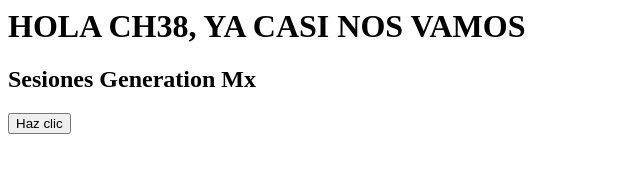
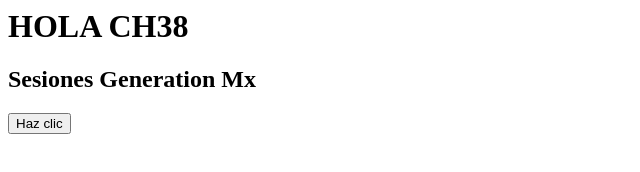
Before and after one commit to AdrianaBacilio/Ch38-sesiones, a plain HTML site: page index.html in a window 1280 px wide. Shown: the whole page, without its empty margins (0-640 px from the left). Drawn offline with Linux system fonts and the light colour scheme.

Commit message:
index.html

```diff
--- a/index.html
+++ b/index.html
@@ -7,7 +7,7 @@
 	</head>
 
 	<body>
-		<h1> HOLA CH38, YA CASI NOS VAMOS </h1>
+		<h1> HOLA CH38 </h1>
 		<h2> Sesiones Generation Mx </h2>
  		<button> Haz clic </button>
 	</body>
```
